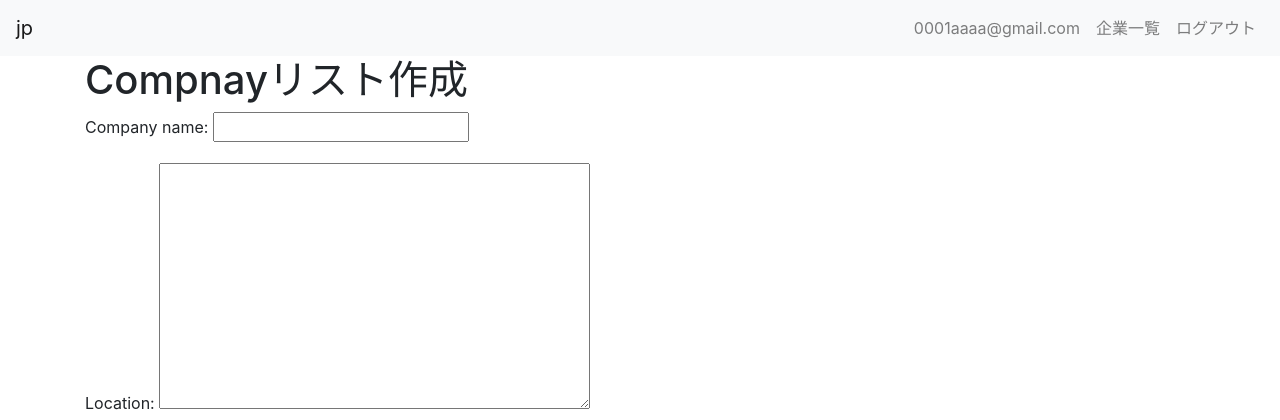
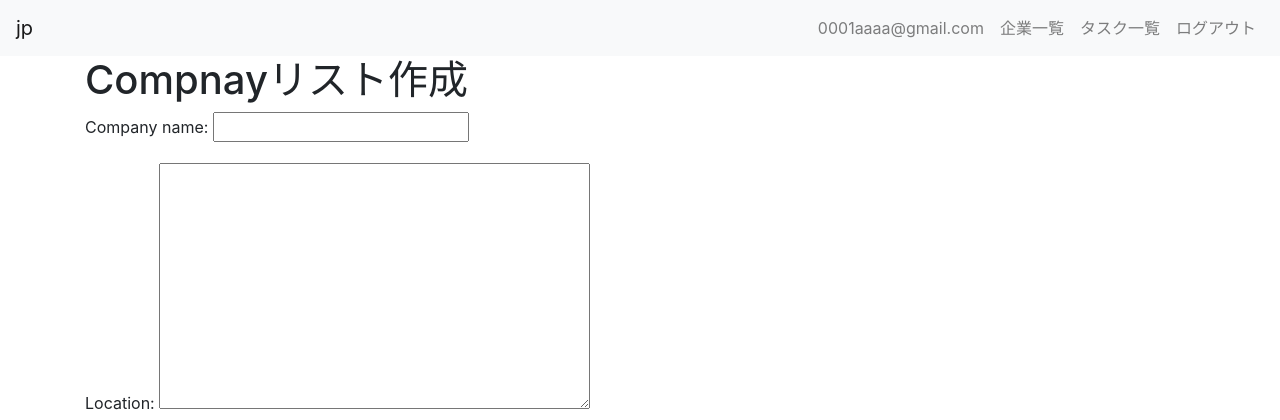
Before and after one commit to sf2020-LATTE/portfolio1, a Django app: page /jpapp/companies/create/ in a window 1280 px wide. Shown: the top 420 px of the page. Run offline with Django 3.2, Linux system fonts and the light colour scheme; a user stored in the database is signed in; some libraries are stand-ins or nearby versions.

Commit message:
ナビバーにタスク一覧へのリンク追加

```diff
--- a/jp/templates/jpapp/base.html
+++ b/jp/templates/jpapp/base.html
@@ -32,6 +32,10 @@
             </li>
 
             <li class="nav-item">
+              <a class="nav-link" href="{% url 'jpapp:tasks_list' %}">タスク一覧</a>
+            </li>
+
+            <li class="nav-item">
               <a class="nav-link" href="{% url 'logout' %}">ログアウト</a>
             </li>
 
```
